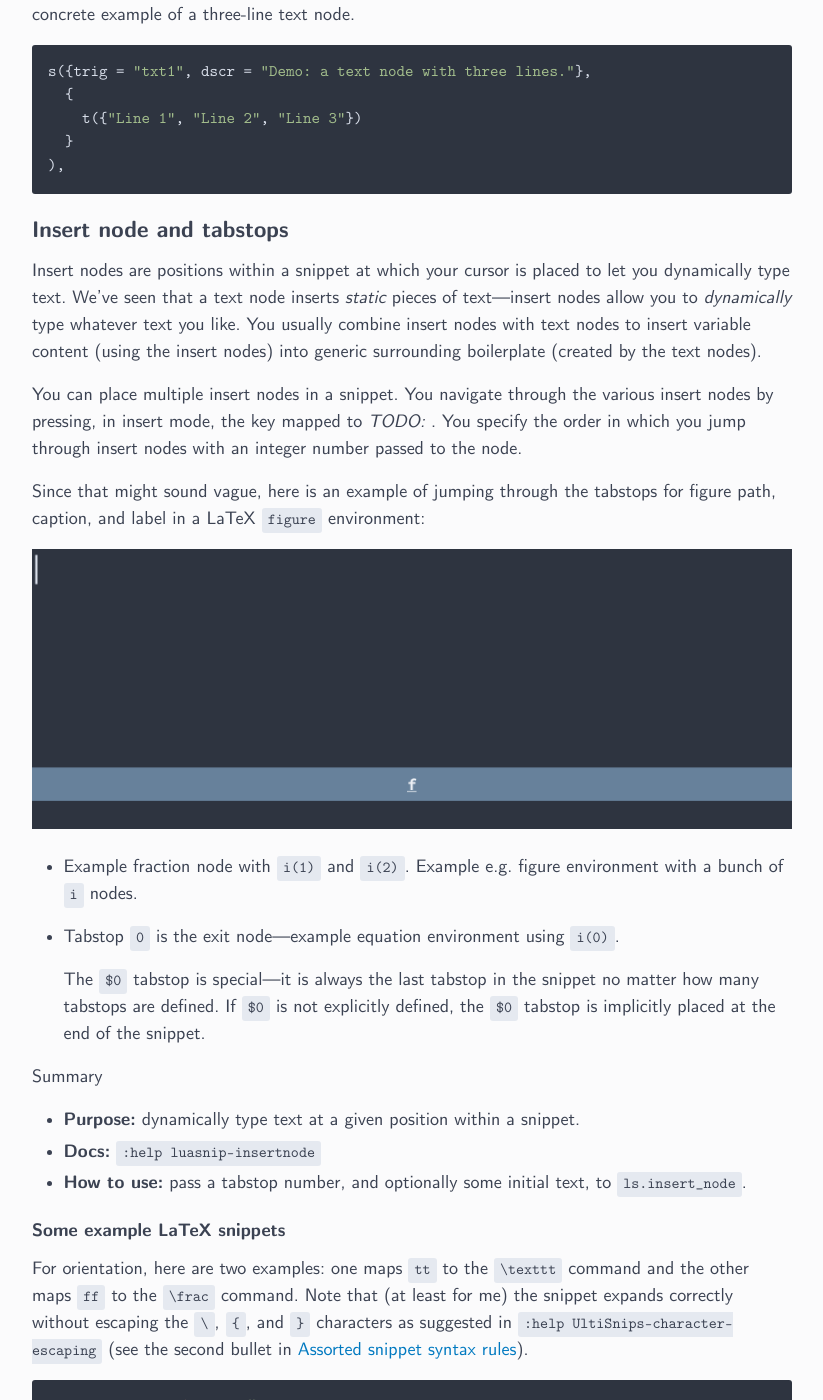
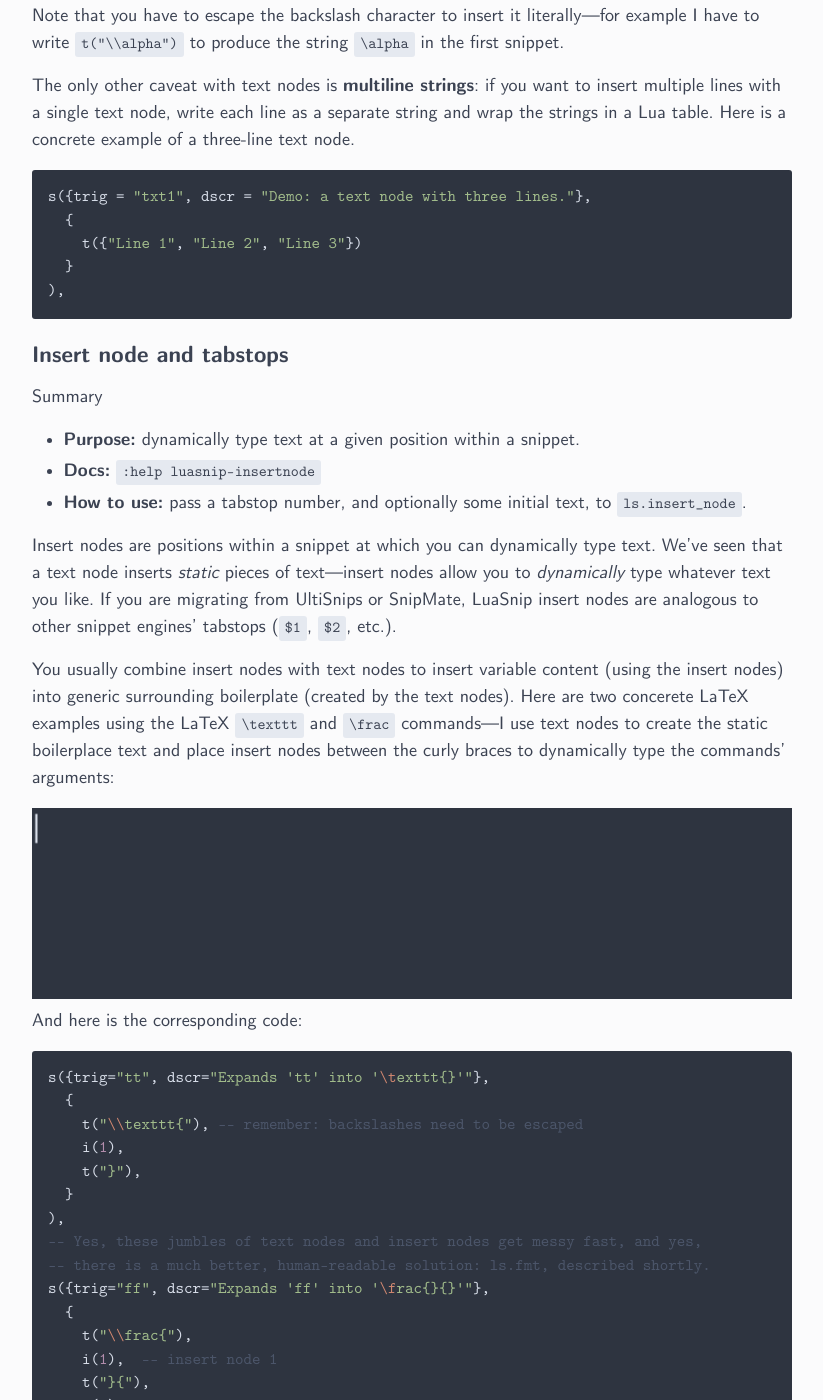
Before and after one commit to ejmastnak/ejmastnak.github.io, a Jekyll site: the page built from tutorials/vim-latex/luasnip.md, in a window 1280 px wide and 1400 px high, scrolled down 12029 px. Shown: the whole window, without its empty margins (228-1051 px from the left). Built offline with Jekyll 4.4.1, drawn with Linux system fonts in a browser that asks for light colours; some of the changed text lies outside the part shown.

Commit message:
(luasnip) complete initial pass of insert node

````diff
--- a/tutorials/vim-latex/luasnip.md
+++ b/tutorials/vim-latex/luasnip.md
@@ -34,11 +34,13 @@ This article covers snippets, which are templates of commonly reused code that,
 * [Writing snippets](#writing-snippets)
   * [Setting snippet parameters](#setting-snippet-parameters)
     * [A common shortcut you'll see in the wild](#a-common-shortcut-youll-see-in-the-wild)
+* [Writing snippets](#writing-snippets-1)
   * [Text node](#text-node)
   * [Insert node and tabstops](#insert-node-and-tabstops)
-    * [Some example LaTeX snippets](#some-example-latex-snippets)
+  * [Format: a human-friendly syntax for writing snippets](#format-a-human-friendly-syntax-for-writing-snippets)
+  * [Insert node tips and tricks](#insert-node-tips-and-tricks)
+    * [Insert node numbers](#insert-node-numbers)
     * [Useful: tabstop placeholders](#useful-tabstop-placeholders)
-  * [Format---a nicer syntax for writing snippets](#format---a-nicer-syntax-for-writing-snippets)
   * [Extending snippets:](#extending-snippets)
     * [Useful: mirrored tabstops](#useful-mirrored-tabstops)
     * [Useful: the visual placeholder](#useful-the-visual-placeholder)
@@ -470,70 +474,60 @@ s({trig = "txt1", dscr = "Demo: a text node with three lines."},
 
 ### Insert node and tabstops
 
-Insert nodes are positions within a snippet at which your cursor is placed to let you dynamically type text.
-We've seen that a text node inserts *static* pieces of text---insert nodes allow you to *dynamically* type whatever text you like.
-You usually combine insert nodes with text nodes to insert variable content (using the insert nodes) into generic surrounding boilerplate (created by the text nodes).
-
-You can place multiple insert nodes in a snippet.
-You navigate through the various insert nodes by pressing, in insert mode, the key mapped to *TODO:* .
-You specify the order in which you jump through insert nodes with an integer number passed to the node.
-
-Since that might sound vague, here is an example of jumping through the tabstops for figure path, caption, and label in a LaTeX `figure` environment:
-
-<image src="/assets/images/vim-latex/ultisnips/tabstops.gif" alt="Showing how snippet tabstops work"  />
-
-- Example fraction node with `i(1)` and `i(2)`.
-  Example e.g. figure environment with a bunch of `i` nodes.
-
-- Tabstop `0` is the exit node---example equation environment using `i(0)`.
-
-  The `$0` tabstop is special---it is always the last tabstop in the snippet no matter how many tabstops are defined.
-  If `$0` is not explicitly defined, the `$0` tabstop is implicitly placed at the end of the snippet.
-
 Summary
 
 - **Purpose:** dynamically type text at a given position within a snippet.
 - **Docs:** `:help luasnip-insertnode`
 - **How to use:** pass a tabstop number, and optionally some initial text, to `ls.insert_node`.
 
-#### Some example LaTeX snippets
+Insert nodes are positions within a snippet at which you can dynamically type text.
+We've seen that a text node inserts *static* pieces of text---insert nodes allow you to *dynamically* type whatever text you like.
+If you are migrating from UltiSnips or SnipMate, LuaSnip insert nodes are analogous to other snippet engines' tabstops (`$1`, `$2`, etc.).
 
-For orientation, here are two examples: one maps `tt` to the `\texttt` command and the other maps `ff` to the `\frac` command.
-Note that (at least for me) the snippet expands correctly without escaping the `\`, `{`, and `}` characters as suggested in `:help UltiSnips-character-escaping` (see the second bullet in [Assorted snippet syntax rules](#assorted-snippet-syntax-rules)).
+You usually combine insert nodes with text nodes to insert variable content (using the insert nodes) into generic surrounding boilerplate (created by the text nodes).
+Here are two concerete LaTeX examples using the LaTeX `\texttt` and `\frac` commands---I use text nodes to create the static boilerplace text and place insert nodes between the curly braces to dynamically type the commands' arguments:
 
-```py
-snippet tt "The \texttt{} command for typewriter-style font"
-\texttt{$1}$0
-endsnippet
+<image src="/assets/images/vim-latex/ultisnips/texttt-frac.gif" alt="The \texttt and \frac snippets in action" />
 
-snippet ff "The LaTeX \frac{}{} command"
-\frac{$1}{$2}$0
-endsnippet
+And here is the corresponding code:
+
+```lua
+s({trig="tt", dscr="Expands 'tt' into '\texttt{}'"},
+  {
+    t("\\texttt{"), -- remember: backslashes need to be escaped
+    i(1),
+    t("}"),
+  }
+),
+-- Yes, these jumbles of text nodes and insert nodes get messy fast, and yes,
+-- there is a much better, human-readable solution: ls.fmt, described shortly.
+s({trig="ff", dscr="Expands 'ff' into '\frac{}{}'"},
+  {
+    t("\\frac{"),
+    i(1),  -- insert node 1
+    t("}{"),
+    i(2),  -- insert node 2
+    t("}")
+  }
+),
 ```
-Here are the above `\texttt{}` and `\frac{}{}` snippets in action:
-<image src="/assets/images/vim-latex/ultisnips/texttt-frac.gif" alt="The \texttt and \frac snippets in action"  />
 
-#### Useful: tabstop placeholders
-Placeholders are used to enrich a tabstop with a description or default text.
-The syntax for defining placeholder text is `${1:placeholder}`.
-Placeholders are documented at `:help UltiSnips-placeholders`.
-Here is a real-world example I used to remind myself the correct order for the URL and display text in the `hyperref` package's `href` command:
+Notice that you can place multiple insert nodes in a snippet (the `\frac` snippet, for example, has two).
+You specify the order in which you jump through insert nodes with a natural number (1, 2, 3, etc.) passed to the `i()` node as a mandatory argument and actually navigate forward and backward through the insert nodes by pressing the keys mapped to `<Plug>luasnip-jump-next` and `<Plug>luasnip-jump-prev`, respectively (i.e. the keys mapped at the start of this article in the section [First steps: snippet trigger and tabstop navigation keys](#first-steps-snippet-trigger-and-tabstop-navigation-keys)).
 
-```py
-snippet hr "The hyperref package's \href{}{} command (for url links)"
-\href{${1:url}}{${2:display name}}$0
-endsnippet
-```
-Here is what this snippet looks like in practice:
+<!-- Since that might sound vague, here is an example of jumping through the tabstops for figure path, caption, and label in a LaTeX `figure` environment: -->
+<!-- <image src="/assets/images/vim-latex/ultisnips/tabstops.gif" alt="Showing how snippet tabstops work"  />  -->
 
-<image src="/assets/images/vim-latex/ultisnips/hyperref-tabstop-placeholder.gif" alt="Demonstrating the tabstop placeholder"  />
-
-
-### Format---a nicer syntax for writing snippets
-
-Just repeat insert node example with format syntax.
+### Format: a human-friendly syntax for writing snippets
 
 Docs: `:help luasnip-fmt`
+
+There's a problem: combinations of insert nodes and text nodes become hard to read very quickly.
+
+Consider, for example, this equation environment:
+*TODO:* Example code here.
+
+LuaSnip solves this by providing a format function.
 
 Recall how every snippet requires a table of nodes?
 LuaSnip's `fmt` function (`require("luasnip.extras.fmt").fmt`) returns a table of nodes.
@@ -552,6 +546,49 @@ Discuss:
 - Escaping curly braces with `{\{\}}`
 - Use `fmta` for LaTeX, which uses `<>` as the default delimiter.
 - The `delimiters` key in the optional table, e.g. `{delimiters = "<>"}`
+
+
+### Insert node tips and tricks
+
+#### Insert node numbers
+
+By default, you exit a snippet at the very last peice of text.
+You can specify a custom exit point using the special `i(0)` insert node (which has the same role as `$0` in UltiSnips).
+The `i(0)` node is always the last node jumped to, and you use it to specify the desired cursor position when the snippet completes.
+If `i(0)` is not explicitly defined, an `i(0)` node is implicitly placed at the very end of the snippet.
+Here is an example where an explicitly specified `i(0)` node is used to complete a snippet in the body of an equation environment:
+
+<!-- ```lua -->
+<!-- s({trig="eq", dscr="A LaTeX equation environment"}, -->
+<!--   { -->
+<!--     t({ -- remember: use a table of strings for multiline text -->
+<!--         "\\begin{equation}", -->
+<!--         "    " -->
+<!--       }), -->
+<!--     i(0), -->
+<!--     t({ -->
+<!--         "", -->
+<!--         "\\end{equation}" -->
+<!--       }), -->
+<!--   } -->
+<!-- ), -->
+<!-- ``` -->
+
+#### Useful: tabstop placeholders
+
+Placeholders are used to enrich a tabstop with a description or default text.
+The syntax for defining placeholder text is `${1:placeholder}`.
+Placeholders are documented at `:help UltiSnips-placeholders`.
+Here is a real-world example I used to remind myself the correct order for the URL and display text in the `hyperref` package's `href` command:
+
+```py
+snippet hr "The hyperref package's \href{}{} command (for url links)"
+\href{${1:url}}{${2:display name}}$0
+endsnippet
+```
+Here is what this snippet looks like in practice:
+
+<image src="/assets/images/vim-latex/ultisnips/hyperref-tabstop-placeholder.gif" alt="Demonstrating the tabstop placeholder"  />
 
 ### Extending snippets:
 
````
Also changed, not shown: other parts of tutorials/vim-latex/luasnip.md (+2 -0 lines).
